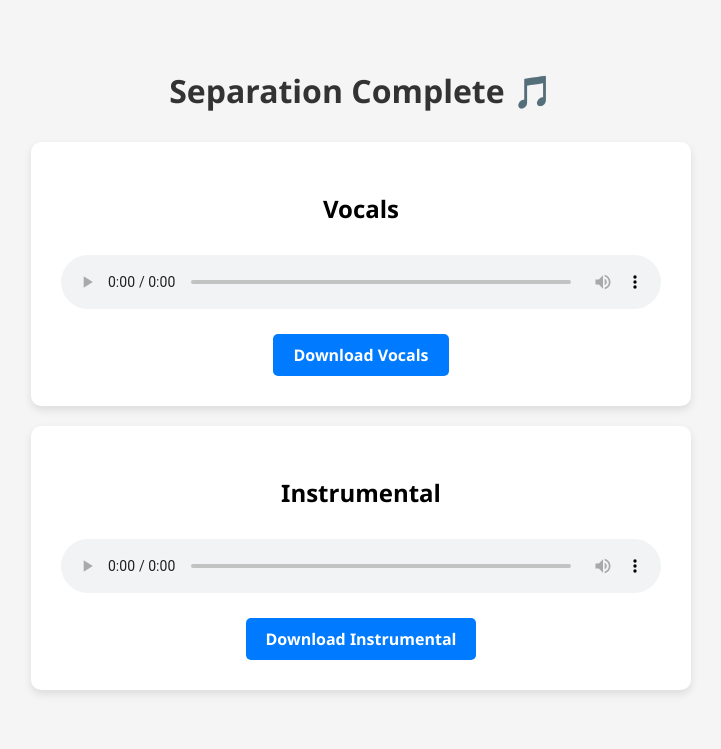
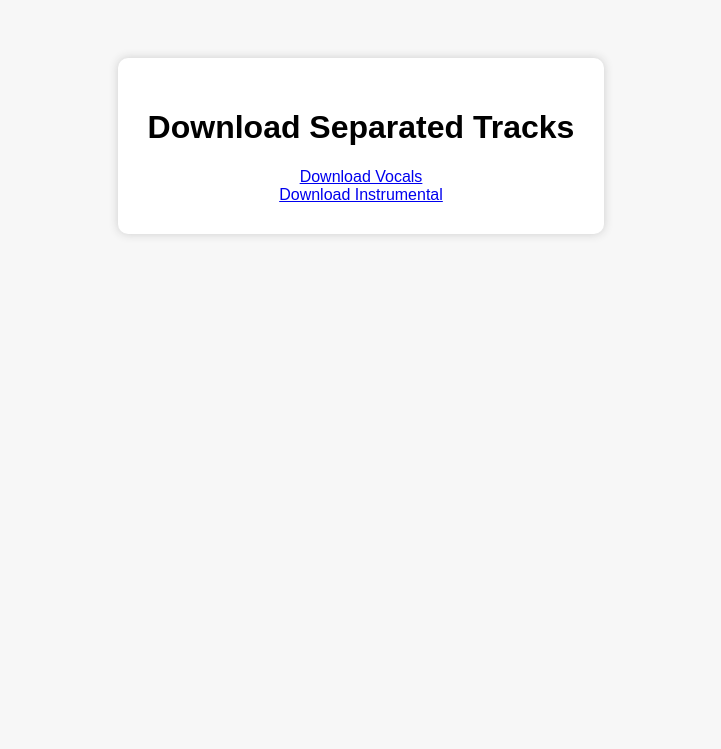
Before and after one commit to Rajesheeda/audio-separator, a Flask app: template templates/result.html in a window 1280 px wide. Shown: the top 749 px of the page, without its empty margins (279-1000 px from the left). Run offline with Flask 2, Linux system fonts and the light colour scheme; the template is opened without the code that fills it: most values are stand-ins (such as "Sample title", 1, 10 or a date in 2020).

Commit message:
Update result.html

```diff
--- a/templates/result.html
+++ b/templates/result.html
@@ -2,69 +2,14 @@
 <html lang="en">
 <head>
   <meta charset="UTF-8">
-  <title>Audio Separation Result</title>
-  <style>
-    body {
-      font-family: 'Segoe UI', Tahoma, Geneva, Verdana, sans-serif;
-      background-color: #f5f5f5;
-      text-align: center;
-      padding: 40px;
-    }
-    h1 {
-      color: #333;
-      margin-bottom: 30px;
-    }
-    .audio-container {
-      background: #fff;
-      border-radius: 10px;
-      padding: 30px;
-      margin: 20px auto;
-      width: 90%;
-      max-width: 600px;
-      box-shadow: 0 4px 8px rgba(0,0,0,0.1);
-    }
-    audio {
-      width: 100%;
-      margin: 10px 0;
-    }
-    .button {
-      display: inline-block;
-      margin-top: 10px;
-      padding: 10px 20px;
-      background: #007BFF;
-      color: #fff;
-      text-decoration: none;
-      border-radius: 5px;
-      font-weight: bold;
-    }
-    .button:hover {
-      background: #0056b3;
-    }
-  </style>
+  <title>Download Separated Tracks</title>
+  <link rel="stylesheet" href="{{ url_for('static', filename='style.css') }}">
 </head>
 <body>
-
-  <h1>Separation Complete 🎵</h1>
-
-  <div class="audio-container">
-    <h2>Vocals</h2>
-    <audio controls>
-      <source src="{{ vocals_play }}" type="audio/wav">
-      Your browser does not support the audio element.
-    </audio>
-    <br>
-    <a href="{{ vocals_path }}" class="button" download>Download Vocals</a>
+  <div class="container">
+    <h1>Download Separated Tracks</h1>
+    <a href="{{ vocals_path }}">Download Vocals</a><br>
+    <a href="{{ music_path }}">Download Instrumental</a>
   </div>
-
-  <div class="audio-container">
-    <h2>Instrumental</h2>
-    <audio controls>
-      <source src="{{ music_play }}" type="audio/wav">
-      Your browser does not support the audio element.
-    </audio>
-    <br>
-    <a href="{{ music_path }}" class="button" download>Download Instrumental</a>
-  </div>
-
 </body>
 </html>
```
